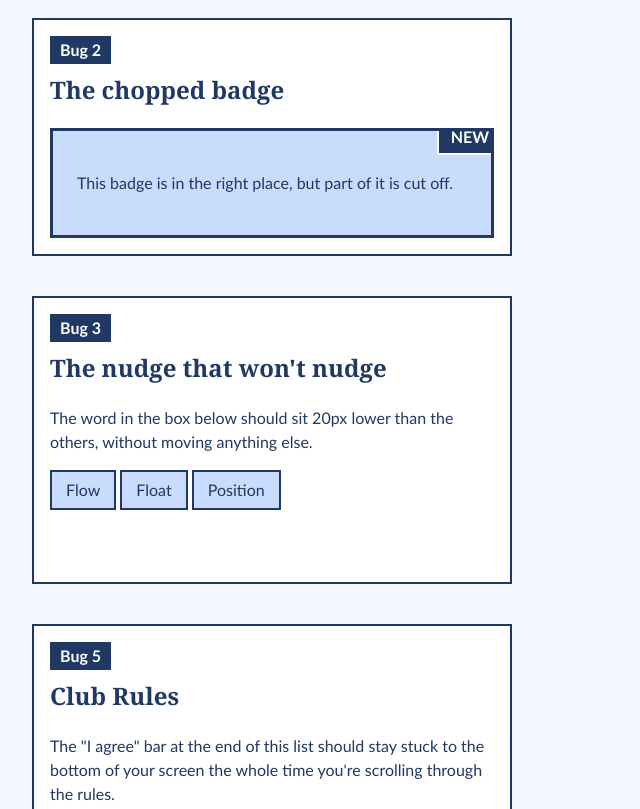
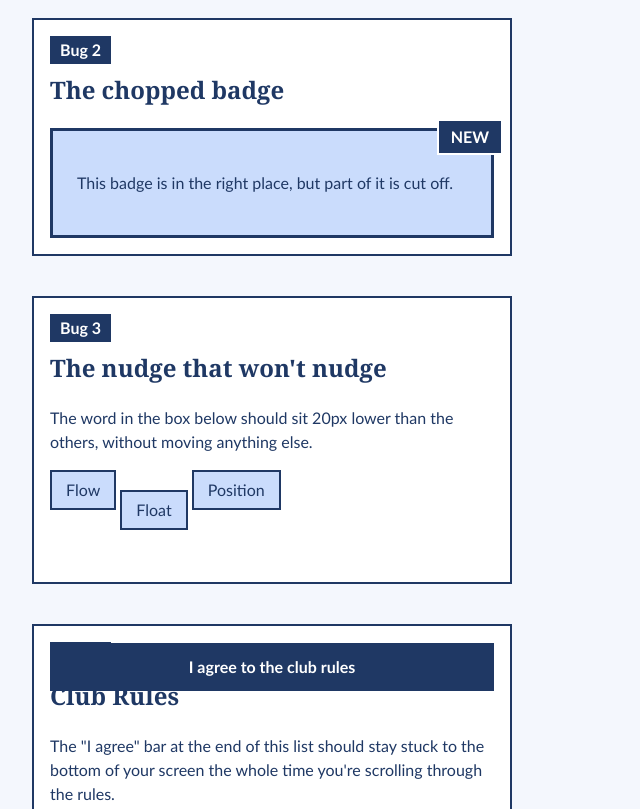
Before and after one commit to ThatGreenKnight664/Flow-and-Element-Placement, a plain HTML site: page bug-hunt.html in a window 1280 px wide. Shown: the part 480-1289 px from the top of the page, without its empty margins (0-640 px from the left). Drawn offline with Linux system fonts and the light colour scheme.

Commit message:
Detective

```diff
--- a/css/bug-hunt.css
+++ b/css/bug-hunt.css
@@ -50,6 +50,10 @@ main {
   border: 2px solid #1F3864;
   padding: 16px;
   margin-bottom: 40px;
+}
+
+.widget-tall{
+  height: 300px;
 }
 
 .bug-label {
@@ -111,6 +115,7 @@ main {
 
 /* Bug 1: The badge flies to the corner of the PAGE instead of the card. */
 .card-a {
+  position: relative;
 }
 
 
@@ -118,12 +123,13 @@ main {
    (Someone added the line below "to keep things tidy.") */
 .card-b {
   position: relative;
-  overflow: hidden;
+  overflow: visible;
 }
 
 
 /* Bug 3: "top: 20px" does nothing. */
 .nudge {
+  position: relative;
   top: 20px;
 }
 
@@ -131,7 +137,7 @@ main {
 /* Bug 4: The header has position: sticky and top: 0, but it scrolls away.
    Hint: the problem is NOT in the header's own rule. Look at its parent. */
 .page-wrap {
-  overflow: hidden;
+  overflow: visible;
 }
 
 .board-header {
@@ -144,4 +150,6 @@ main {
    the rules list is on screen, but it just sits at the end of the list. */
 .agree-bar {
   position: sticky;
+  bottom: 0;
+  z-index: 9;
 }
```
